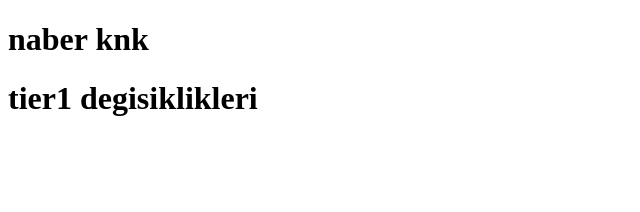
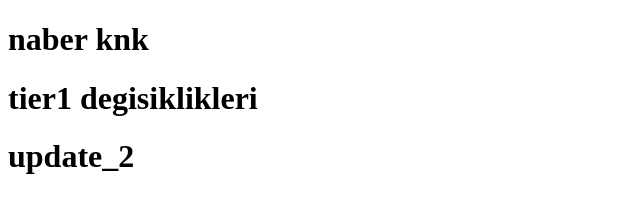
Before and after one commit to erdmkrmn1/website, a plain HTML site: page deneme_1/deneme_1.html in a window 1280 px wide. Shown: the whole page, without its empty margins (0-640 px from the left). Drawn offline with Linux system fonts and the light colour scheme.

Commit message:
update_3

```diff
--- a/deneme_1/deneme_1.html
+++ b/deneme_1/deneme_1.html
@@ -8,5 +8,6 @@
 <body>
     <h1>naber knk</h1>
     <h1>tier1 degisiklikleri</h1>
+    <h1>update_2</h1>
 </body>
 </html>
```
